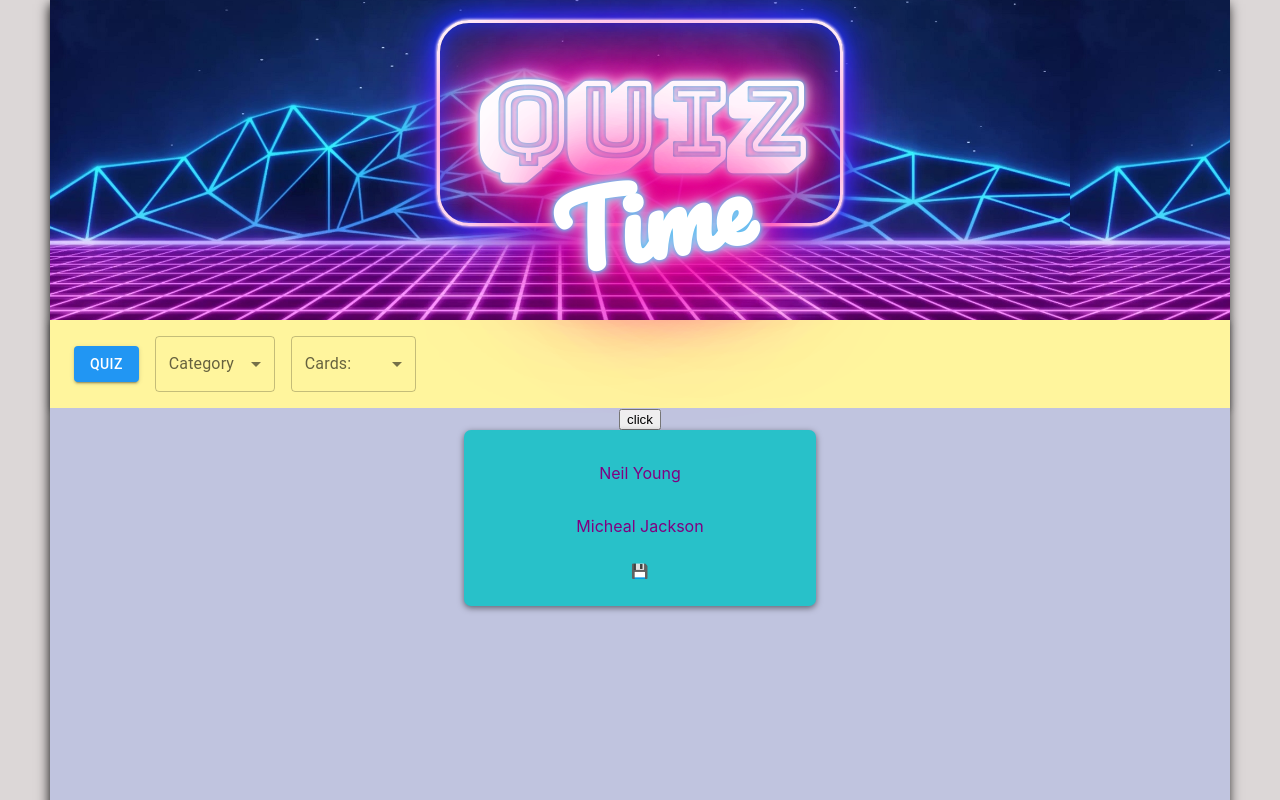
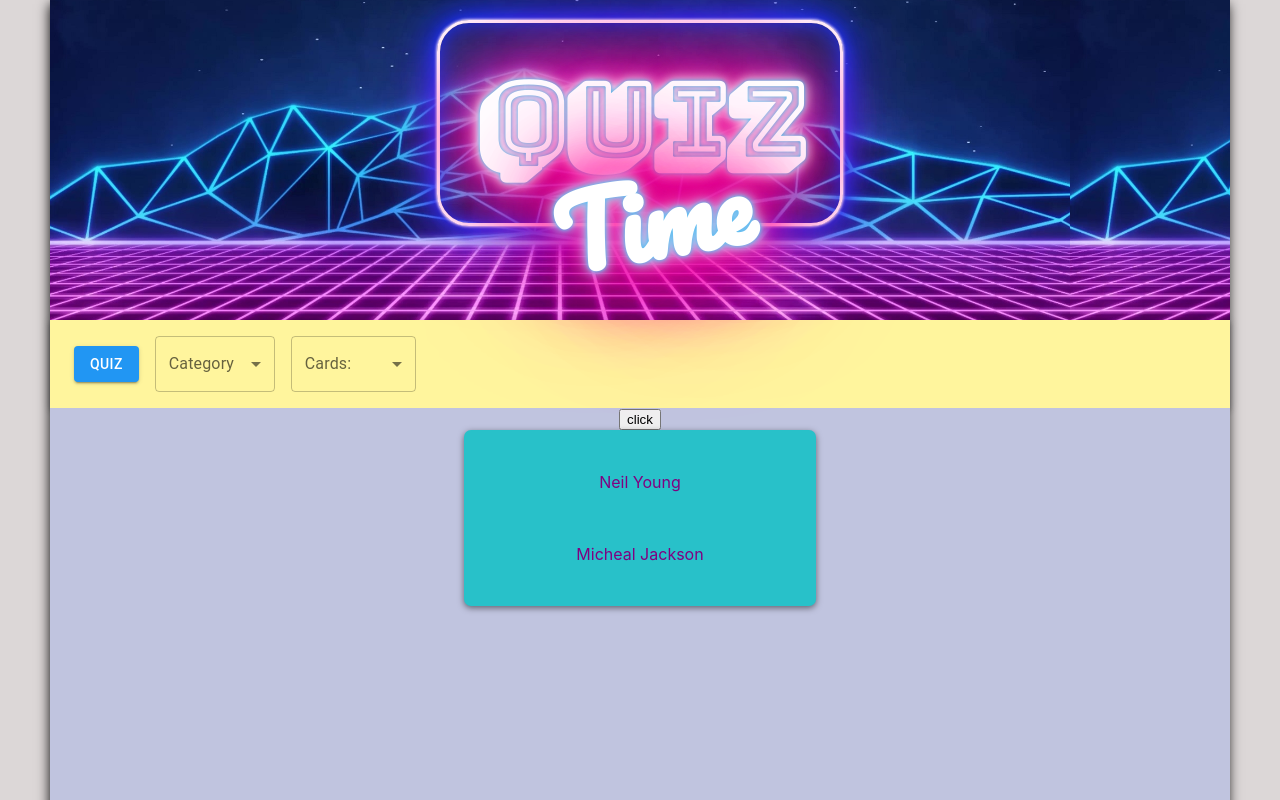
Before and after one commit to GuilhFreitas/dan-will-daniel-finalproject, a React (Create React App) app: page / in a window 1280 px wide. Both pictures are taken after a click on the element "Neil Young". Shown: the top 800 px of the page. Built offline with nearby package versions, Linux system fonts and the light colour scheme; a web font is replaced by a local one.

Commit message:
change file name from SaveMenu to Save and add comments

```diff
--- a/src/components/Answer.jsx
+++ b/src/components/Answer.jsx
@@ -2,7 +2,6 @@ import React, { useState } from "react";
 import SaveMenu from "./SaveMenu";
 
 export default function Answer({
-  question,
   possibleAnswers,
   correctAnswer,
   hideAnswers,
@@ -55,10 +54,6 @@ export default function Answer({
         <div className="answerCard" style={styles.answerCard}>
           <p>{answerChosen}</p>
           <p>{correctAnswer}</p>
-          <SaveMenu
-            correctAnswer={correctAnswer}
-            question={question}
-          />
         </div>
       </div>
     </div>
--- a/src/components/Main.jsx
+++ b/src/components/Main.jsx
@@ -74,7 +74,6 @@ export default function Main() {
             />
             {hideAnswerCard ? null : (
               <Answer
-                question={quiz.question}
                 key={index + 1000}
                 correctAnswer={quiz.correctAnswer}
                 // possibleAnswers={quiz.incorrectAnswers}
--- a/src/components/SaveMenu.jsx
+++ b/src/components/Save.jsx
@@ -10,7 +10,9 @@ import FormControl from '@mui/material/FormControl';
 import Select from '@mui/material/Select';
 import InputLabel from '@mui/material/InputLabel';
 
+// initialize decks variable
 let decks = ["None"];
+
 // function sends POST request to AnkiConnect
 async function invoke(action, version, params = {}) {
     const response = await fetch('http://127.0.0.1:8765', {
@@ -25,28 +27,38 @@ async function invoke(action, version, params = {}) {
 
 };
 
-export default function SaveMenu({
+// the component function
+export default function Save({
     correctAnswer,
     question
 }) {
+    // state for MateriaUI menu
     const [anchorEl, setAnchorEl] = React.useState(null);
+
+    // AnkiConnect related state
     const [ankiState, setAnkiState] = React.useState({
         decks: decks,
         deck: "none",
     });
-    // React.useEffect(() => {
 
-    //   }, [ankiState.decks, ankiState.models]);
     const open = Boolean(anchorEl);
+
+    // opens Menu
     const handleClick = (event) => {
         setAnchorEl(event.currentTarget);
     };
+
+    // closes Menu
     const handleClose = () => {
         setAnchorEl(null);
     };
+
+    // changes the deck variable in state from the Select component
     const handleDeckChange = (event) => {
         setAnkiState({...ankiState, deck: event.target.value});
     };
+
+    // handles saving the question answer pair to a txt file
     const handleClickTxt = () => {
         const FileSaver = require('file-saver');
         const blob = new Blob([`${question};${correctAnswer}`], {type: "text/plain;charset=utf-8"});
@@ -57,8 +69,14 @@ export default function SaveMenu({
 
         saveCard();
     };
+
+    // handles initial AnkiConnect requests
     const handleClickAnki = async function () {
+
+        // permission to connect
         await invoke('requestPermission', 6);
+
+        // creates the model for trivia cards
         await invoke('createModel', 6, {
             "modelName" : "Quiz Time Trivia",
             "inOrderFields" : ["Front", "Back"],
@@ -67,10 +85,16 @@ export default function SaveMenu({
                 "Back": "{{FrontSide}}<hr id=answer>{{Back}}"
             }]
         })
+
+        // gets the user's decks and saves to variable
         decks = await invoke('deckNames', 6).then(data => data.result);
+
+        // sets the deck state to the first deck in the array; this re-renders the Select component
+        setAnkiState({...ankiState, deck: decks[0]});
 
     }
 
+    // handles exporting a note to Anki
     const handleAnkiExport = async function() {
         console.log("handleAnkiExport");
         await invoke('addNote', 6, {
@@ -98,9 +122,7 @@ export default function SaveMenu({
         });
     }
 
-    console.log(correctAnswer);
-    console.log(question);
-
+    // the component
     return (
         <div>
             <Button
```
